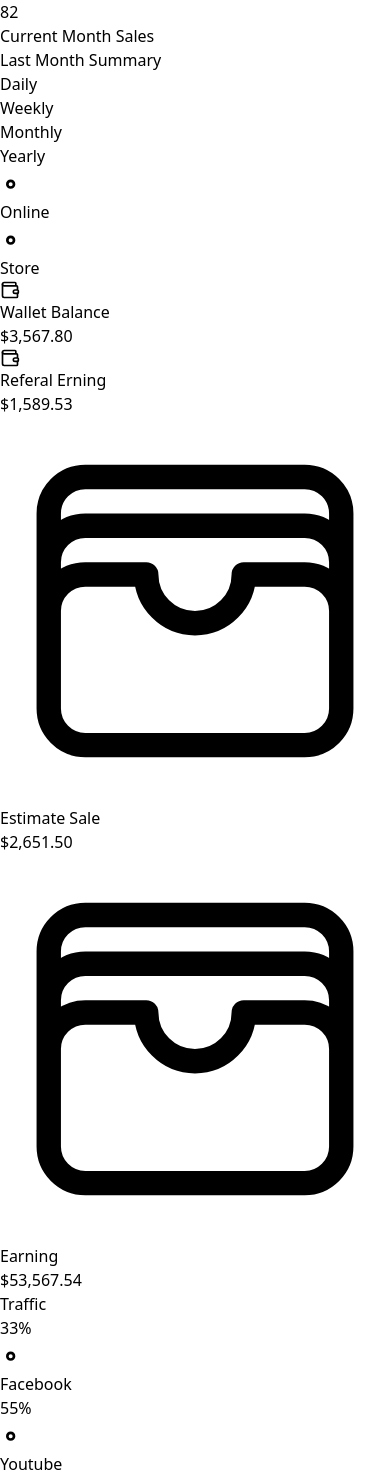
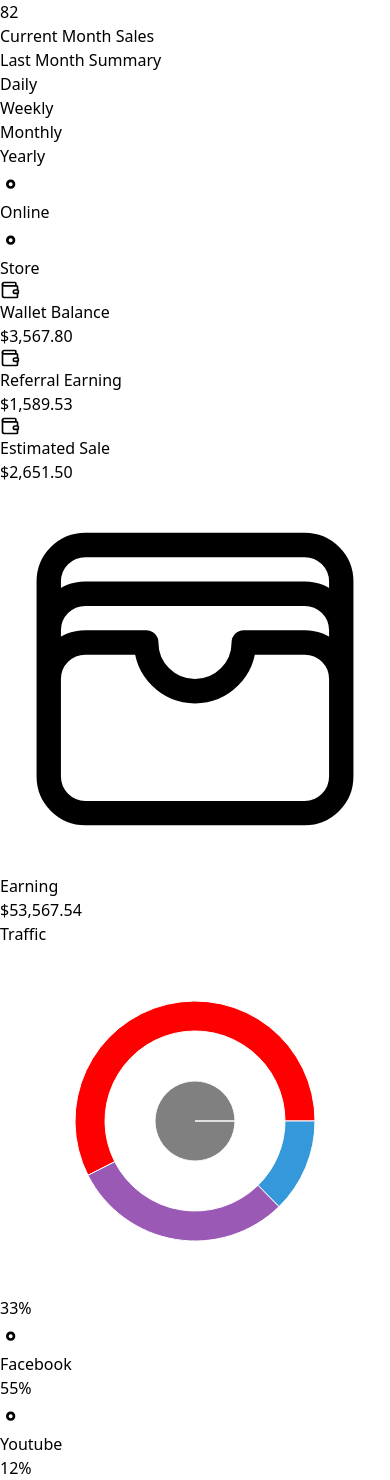
Before and after one commit to rakibul12212/Dashboard, a React (Vite) app: page / in a window 390 px wide. Shown: the part 1024-2504 px from the top of the page. Built offline with nearby package versions, Linux system fonts and the light colour scheme.

Commit message:
responsive

```diff
--- a/src/Component/Ui/Chart/Chart.jsx
+++ b/src/Component/Ui/Chart/Chart.jsx
@@ -23,10 +23,10 @@ const data = [
 
 const Chart = () => (
   <div className="w-full h-80">
-    <ResponsiveContainer>
+    <ResponsiveContainer width={500} height="100%">
       <AreaChart
         data={data}
-        margin={{ top: 10, right: 30, left: 0, bottom: 0 }}
+        margin={{ top: 10, right: 10, left: 0, bottom: 0 }}
       >
         <CartesianGrid strokeDasharray="3 3" />
         <XAxis dataKey="name" interval={0} />
--- a/src/Component/Ui/Chart/Pies.jsx
+++ b/src/Component/Ui/Chart/Pies.jsx
@@ -12,8 +12,8 @@ const data02 = [
 const COLORS = ["#FF0000", "#9B59B6", "#3498DB"];
 
 const Pies = () => (
-  <div className="w-full h-64">
-    <ResponsiveContainer>
+  <div className="w-full h-full">
+    <ResponsiveContainer width="100%" height={350}>
       <PieChart>
         <Pie
           data={data01}
--- a/src/Component/Ui/Layout/Sidebar/Sidebar.jsx
+++ b/src/Component/Ui/Layout/Sidebar/Sidebar.jsx
@@ -37,7 +37,7 @@ const Sidebar = ({ sidebarToggle }) => {
       </div>
       <ul className="mt-3 text-white text-sm">
         <li className="mb-1 hover:text-green-300 hover:border-l-4 hover:border-yellow-500 pt-1">
-          <a href="/home" className="px-3">
+          <a href="/" className="px-3">
             <FaHome className="inline-block w-4 h-4 mr-3 mb-1"></FaHome>
             Overview
           </a>
--- a/src/Page/Home/Dashboard/Dashboard.jsx
+++ b/src/Page/Home/Dashboard/Dashboard.jsx
@@ -1,35 +1,9 @@
-// import Nav from "../../../Component/Ui/Layout/Nav/Nav";
+import React from "react";
+import Nav from "../../../Component/Ui/Layout/Nav/Nav";
 import DashboardAreaChartSection from "./DashboardAreaChartSection";
 import DashboardEarningSection from "./DashboardEarningSection";
 import DashboardOverviewSection from "./DashboardOverviewSection";
 import DashboardTrafficSection from "./DashboardTrafficSection";
-
-// const Dashboard = () => {
-//   return (
-//     <div className="bg-slate-800 text-white p-4">
-
-//       <div className="flex">
-//         <div>
-//           <div className="flex  items-center gap-4">
-//             <DashboardOverviewSection />
-//             <DashboardAreaChartSection />
-//           </div>
-//           <div>
-//             <DashboardEarningSection />
-//           </div>
-//         </div>
-//         <div className="mx-4">
-//           <DashboardTrafficSection />
-//         </div>
-//       </div>
-//     </div>
-//   );
-// };
-
-// export default Dashboard;
-
-import React from "react";
-import Nav from "../../../Component/Ui/Layout/Nav/Nav";
 import RecentActivity from "../RecentActivities/RecentActivity";
 
 const Dashboard = ({ sidebarToggle, setSidebarToggle }) => {
@@ -37,21 +11,21 @@ const Dashboard = ({ sidebarToggle, setSidebarToggle }) => {
     <div className={`${sidebarToggle ? "" : "ml-64"} w-full`}>
       <Nav sidebarToggle={sidebarToggle} setSidebarToggle={setSidebarToggle} />
       <div className="bg-slate-800 text-white p-4">
-        <div className="flex">
-          <div>
-            <div className="flex justify-center items-center gap-4">
-              <DashboardOverviewSection />
-              <DashboardAreaChartSection />
+        <div className="flex flex-col lg:flex-row">
+          <div className="lg:w-2/3">
+            <div className="flex flex-col sm:flex-row">
+              <DashboardOverviewSection className="mb-4 sm:mb-0 sm:w-1/2" />
+              <DashboardAreaChartSection className="sm:w-1/2" />
             </div>
-            <div>
+            <div className="mt-4">
               <DashboardEarningSection />
             </div>
           </div>
-          <div className="mx-4">
+          <div className="lg:w-1/3 h-full mt-4 lg:mt-0">
             <DashboardTrafficSection />
           </div>
         </div>
-        <div className="border-2">
+        <div className="border-2 mt-4">
           <RecentActivity />
         </div>
       </div>
--- a/src/Page/Home/Dashboard/DashboardAreaChartSection.jsx
+++ b/src/Page/Home/Dashboard/DashboardAreaChartSection.jsx
@@ -3,7 +3,7 @@ import Chart from "../../../Component/Ui/Chart/Chart";
 
 const DashboardAreaChartSection = () => {
   return (
-    <div className="bg-slate-700 rounded p-5">
+    <div className="bg-slate-700  p-5">
       <div id="line-chart-heading" className="flex justify-evenly mb-4">
         <div id="chart-heading-left">
           <div className="flex justify-around gap-x-2 pt-1 text-sm">
--- a/src/Page/Home/Dashboard/DashboardEarningSection.jsx
+++ b/src/Page/Home/Dashboard/DashboardEarningSection.jsx
@@ -2,9 +2,8 @@ import React from "react";
 
 const DashboardEarningSection = () => {
   return (
-    <div>
-      <div className="mt-4 bg-slate-700 text-white p-4 flex justify-between rounded">
-        <div className="flex  items-center gap-x-4">
+    <div className="mt-4 mr-4 sm:flex sm:flex-wrap md:flex md:justify-between bg-slate-700 text-white p-4 rounded">
+      <div className="flex items-center gap-x-4 mb-4 sm:mb-0">
         <div className="bg-pink-500 p-2 rounded-full">
           <svg
             xmlns="http://www.w3.org/2000/svg"
@@ -13,21 +12,21 @@ const DashboardEarningSection = () => {
             viewBox="0 0 24 24"
             fill="none"
             stroke="currentColor"
-              stroke-width="2"
-              stroke-linecap="round"
-              stroke-linejoin="round"
-              class="lucide lucide-wallet"
+            strokeWidth="2"
+            strokeLinecap="round"
+            strokeLinejoin="round"
+            className="feather feather-wallet"
           >
             <path d="M19 7V4a1 1 0 0 0-1-1H5a2 2 0 0 0 0 4h15a1 1 0 0 1 1 1v4h-3a2 2 0 0 0 0 4h3a1 1 0 0 0 1-1v-2a1 1 0 0 0-1-1" />
             <path d="M3 5v14a2 2 0 0 0 2 2h15a1 1 0 0 0 1-1v-4" />
           </svg>
         </div>
         <div>
-            <p className="text-xs ">Wallet Balance</p>
+          <p className="text-xs">Wallet Balance</p>
           <p className="text-sm font-semibold">$3,567.80</p>
         </div>
       </div>
-        <div className="flex  items-center gap-x-4">
+      <div className="flex items-center gap-x-4 mb-4 sm:mb-0">
         <div className="bg-purple-500 p-2 rounded-full">
           <svg
             xmlns="http://www.w3.org/2000/svg"
@@ -36,63 +35,63 @@ const DashboardEarningSection = () => {
             viewBox="0 0 24 24"
             fill="none"
             stroke="currentColor"
-              stroke-width="2"
-              stroke-linecap="round"
-              stroke-linejoin="round"
-              class="lucide lucide-wallet"
+            strokeWidth="2"
+            strokeLinecap="round"
+            strokeLinejoin="round"
+            className="feather feather-wallet"
           >
             <path d="M19 7V4a1 1 0 0 0-1-1H5a2 2 0 0 0 0 4h15a1 1 0 0 1 1 1v4h-3a2 2 0 0 0 0 4h3a1 1 0 0 0 1-1v-2a1 1 0 0 0-1-1" />
             <path d="M3 5v14a2 2 0 0 0 2 2h15a1 1 0 0 0 1-1v-4" />
           </svg>
         </div>
         <div>
-            <p className="text-xs ">Referal Erning</p>
+          <p className="text-xs">Referral Earning</p>
           <p className="text-sm font-semibold">$1,589.53</p>
         </div>
       </div>
-        <div className="flex  items-center gap-x-4">
+      <div className="flex items-center gap-x-4 mb-4 sm:mb-0">
         <div className="bg-purple-500 p-2 rounded-full">
+          <svg
+            xmlns="http://www.w3.org/2000/svg"
+            width="20"
+            height="20"
+            viewBox="0 0 24 24"
+            fill="none"
+            stroke="currentColor"
+            strokeWidth="2"
+            strokeLinecap="round"
+            strokeLinejoin="round"
+            className="feather feather-wallet"
+          >
+            <path d="M19 7V4a1 1 0 0 0-1-1H5a2 2 0 0 0 0 4h15a1 1 0 0 1 1 1v4h-3a2 2 0 0 0 0 4h3a1 1 0 0 0 1-1v-2a1 1 0 0 0-1-1" />
+            <path d="M3 5v14a2 2 0 0 0 2 2h15a1 1 0 0 0 1-1v-4" />
+          </svg>
+        </div>
+        <div>
+          <p className="text-xs">Estimated Sale</p>
+          <p className="text-sm font-semibold">$2,651.50</p>
+        </div>
+      </div>
+      <div className="flex items-center gap-x-4">
+        <div className="bg-sky-500 p-2 rounded-full">
           <svg
             xmlns="http://www.w3.org/2000/svg"
             fill="none"
             viewBox="0 0 24 24"
-              stroke-width="1.5"
+            strokeWidth="1.5"
             stroke="currentColor"
-              class="size-5"
+            className="size-5"
           >
             <path
-                stroke-linecap="round"
-                stroke-linejoin="round"
+              strokeLinecap="round"
+              strokeLinejoin="round"
               d="M21 12a2.25 2.25 0 0 0-2.25-2.25H15a3 3 0 1 1-6 0H5.25A2.25 2.25 0 0 0 3 12m18 0v6a2.25 2.25 0 0 1-2.25 2.25H5.25A2.25 2.25 0 0 1 3 18v-6m18 0V9M3 12V9m18 0a2.25 2.25 0 0 0-2.25-2.25H5.25A2.25 2.25 0 0 0 3 9m18 0V6a2.25 2.25 0 0 0-2.25-2.25H5.25A2.25 2.25 0 0 0 3 6v3"
             />
           </svg>
         </div>
         <div>
-            <p className="text-xs ">Estimate Sale</p>
-            <p className="text-sm font-semibold">$2,651.50</p>
-          </div>
-        </div>
-        <div className="flex  items-center gap-x-4">
-          <div className="bg-sky-500 p-2 rounded-full">
-            <svg
-              xmlns="http://www.w3.org/2000/svg"
-              fill="none"
-              viewBox="0 0 24 24"
-              stroke-width="1.5"
-              stroke="currentColor"
-              class="size-5"
-            >
-              <path
-                stroke-linecap="round"
-                stroke-linejoin="round"
-                d="M21 12a2.25 2.25 0 0 0-2.25-2.25H15a3 3 0 1 1-6 0H5.25A2.25 2.25 0 0 0 3 12m18 0v6a2.25 2.25 0 0 1-2.25 2.25H5.25A2.25 2.25 0 0 1 3 18v-6m18 0V9M3 12V9m18 0a2.25 2.25 0 0 0-2.25-2.25H5.25A2.25 2.25 0 0 0 3 9m18 0V6a2.25 2.25 0 0 0-2.25-2.25H5.25A2.25 2.25 0 0 0 3 6v3"
-              />
-            </svg>
-          </div>
-          <div>
-            <p className="text-xs ">Earning</p>
-            <p className="text-sm font-semibold">$53,567.54 </p>
-          </div>
+          <p className="text-xs">Earning</p>
+          <p className="text-sm font-semibold">$53,567.54</p>
         </div>
       </div>
     </div>
--- a/src/Page/Home/Dashboard/DashboardOverviewSection.jsx
+++ b/src/Page/Home/Dashboard/DashboardOverviewSection.jsx
@@ -2,21 +2,21 @@ import React from "react";
 
 const DashboardOverviewSection = () => {
   return (
-    <div className="rounded bg-slate-700 px-10 py-6">
-      <div className="pb-8">
-        <p className="text-xl font-bold">Dashboard</p>
-        <p className="text-xs">Overview of Latest Month</p>
+    <div className=" bg-slate-700 px-6 lg:px-10 py-6">
+      <div className="pb-6 lg:pb-8">
+        <p className="text-xl lg:text-2xl font-bold">Dashboard</p>
+        <p className="text-xs lg:text-sm">Overview of Latest Month</p>
       </div>
-      <div>
-        <p className="text-3xl">$6468.96</p>
+      <div className="pb-6 lg:pb-8">
+        <p className="text-3xl lg:text-4xl">$6468.96</p>
         <p className="text-sm">Current Month Earnings</p>
       </div>
-      <div className="py-8">
-        <p className="text-3xl">82</p>
+      <div className="pb-6 lg:pb-8">
+        <p className="text-3xl lg:text-4xl">82</p>
         <p className="text-sm">Current Month Sales</p>
       </div>
-      <div className="pb-8">
-        <button className="bg-gradient-to-r from-pink-600 to-red-400 text-white text-xs py-3 px-4 rounded-full">
+      <div className="pb-6 lg:pb-8">
+        <button className="bg-gradient-to-r from-pink-600 to-red-400 text-white text-xs lg:text-sm py-3 px-4 lg:py-4 lg:px-6 rounded-full">
           Last Month Summary
         </button>
       </div>
--- a/src/Page/Home/Dashboard/DashboardTrafficSection.jsx
+++ b/src/Page/Home/Dashboard/DashboardTrafficSection.jsx
@@ -11,7 +11,7 @@ const DashboardTrafficSection = () => {
 
         <div className="flex justify-center items-center gap-x-8">
           <div>
-            <p className="text-4xl font-bold">33%</p>
+            <p className="text-2xl md:text-4xl font-bold">33%</p>
             <div className="flex items-center">
               <svg
                 xmlns="http://www.w3.org/2000/svg"
@@ -27,11 +27,11 @@ const DashboardTrafficSection = () => {
               >
                 <circle cx="8" cy="12.1" r="1" />
               </svg>
-              <p>Facebook</p>
+              <p className="text-sm">Facebook</p>
             </div>
           </div>
           <div>
-            <p className="text-4xl font-bold">55%</p>
+            <p className="text-2xl md:text-4xl font-bold">55%</p>
             <div className="flex items-center">
               <svg
                 xmlns="http://www.w3.org/2000/svg"
@@ -47,11 +47,11 @@ const DashboardTrafficSection = () => {
               >
                 <circle cx="8" cy="12.1" r="1" />
               </svg>
-              <p>Youtube</p>
+              <p className="text-sm">Youtube</p>
             </div>
           </div>
           <div>
-            <p className="text-4xl font-bold">12%</p>
+            <p className="text-2xl md:text-4xl font-bold">12%</p>
             <div className="flex items-center">
               <svg
                 xmlns="http://www.w3.org/2000/svg"
@@ -67,7 +67,7 @@ const DashboardTrafficSection = () => {
               >
                 <circle cx="8" cy="12.1" r="1" />
               </svg>
-              <p>Direct Searching</p>
+              <p className="text-sm">Direct Searching</p>
             </div>
           </div>
         </div>
--- a/src/Routes/router.jsx
+++ b/src/Routes/router.jsx
@@ -2,7 +2,8 @@ import React from "react";
 import HomeIndex from "../Page/Home/HomeIndex";
 import App from "../App";
 import { createBrowserRouter } from "react-router-dom";
-import MainLayout from "../Component/Ui/Layout/MainLayout";
+
+import Dashboard from "../Page/Home/Dashboard/Dashboard";
 
 const router = createBrowserRouter([
   {
@@ -10,7 +11,7 @@ const router = createBrowserRouter([
     element: <App></App>,
     children: [
       { index: true, element: <HomeIndex /> },
-      { path: "/home", element: <MainLayout></MainLayout> },
+      { path: "/", element: <Dashboard></Dashboard> },
     ],
   },
 ]);
```
Lines whose indentation alone changed are shown as unchanged.
